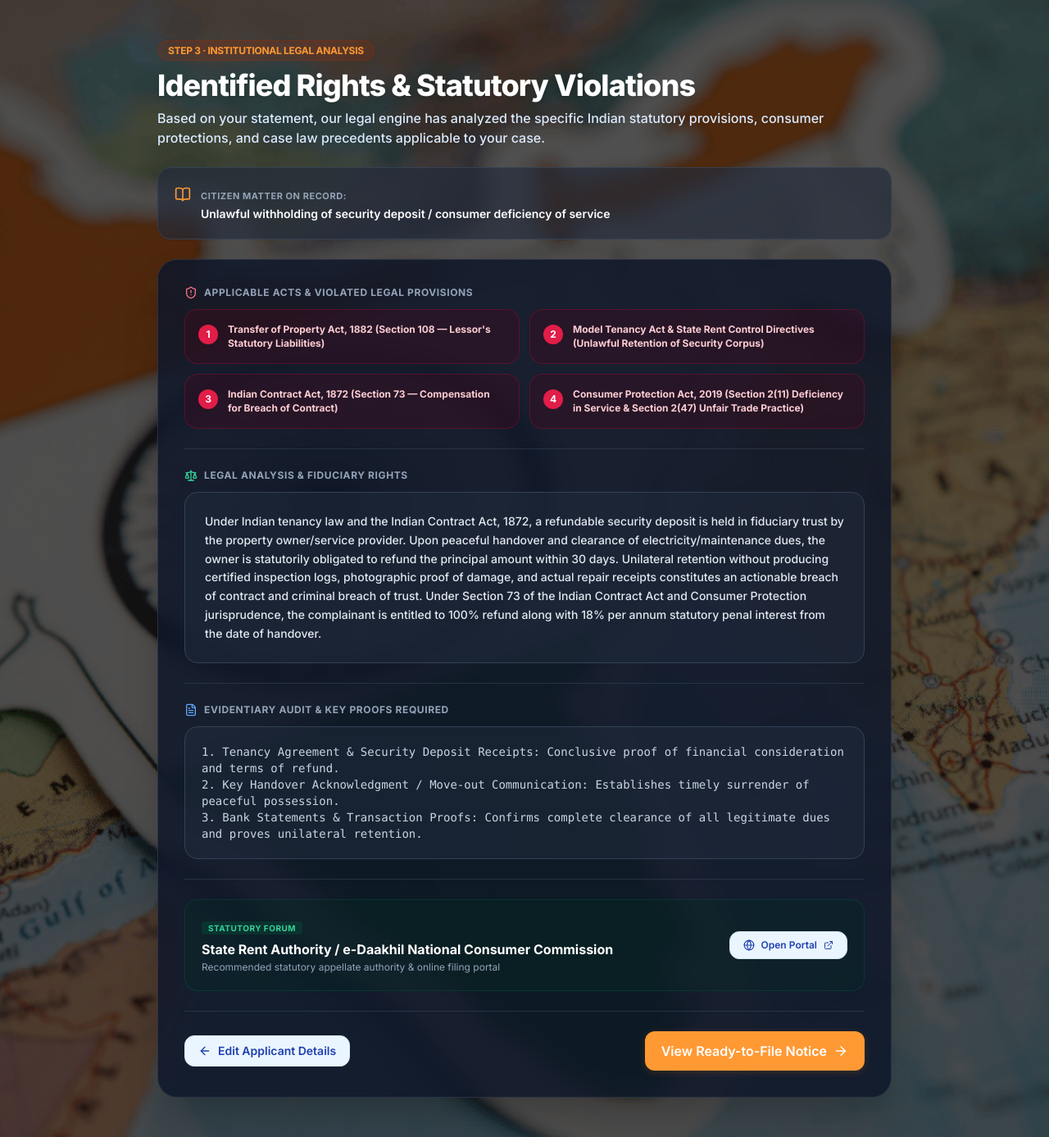
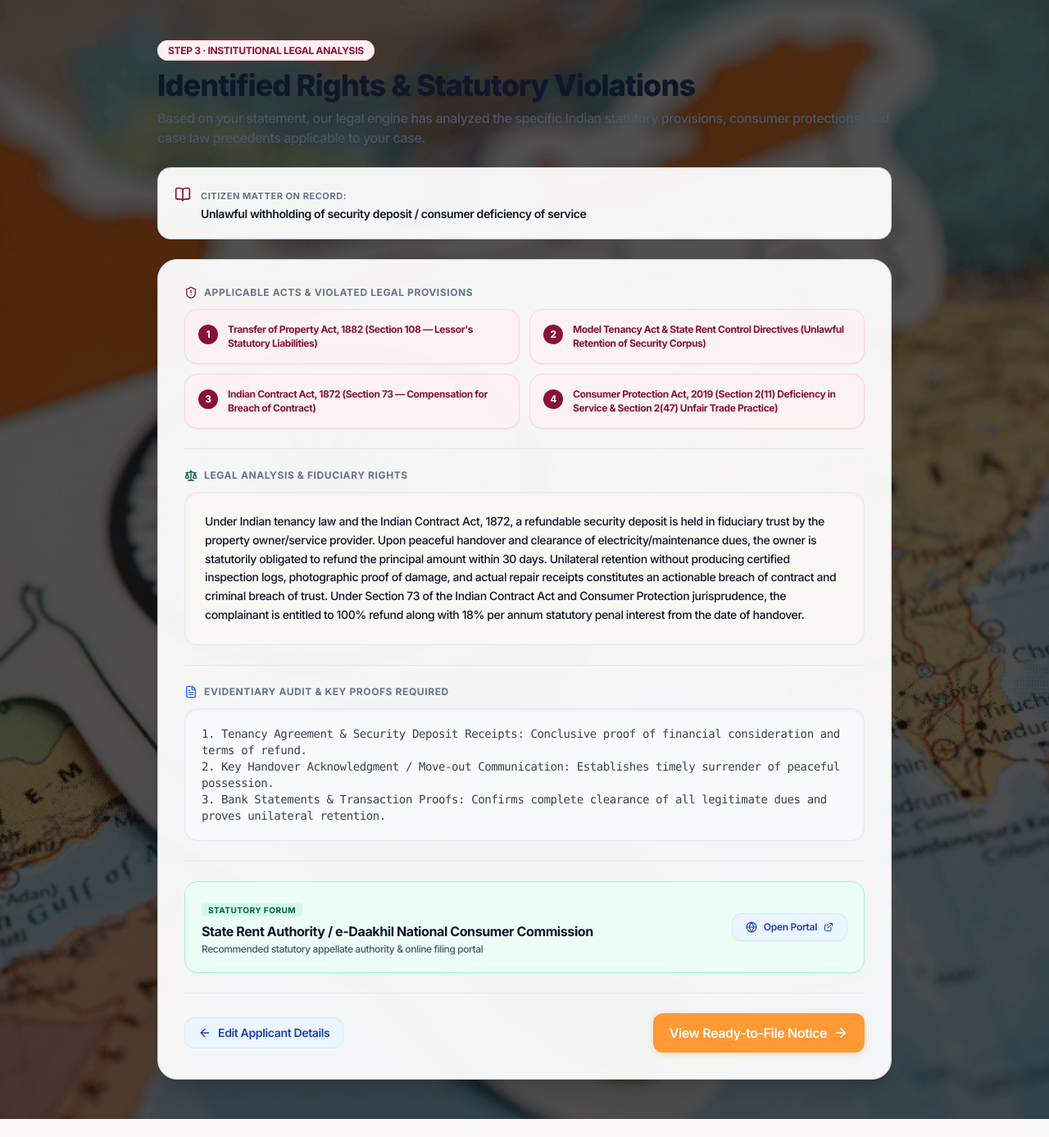
Before and after one commit to Manipal-Map/JanAdhikar-v2, a Next.js app: page /dashboard/grievance/result in a window 1280 px wide. Shown: the whole page at 82% size. After the commit the page ends 1365 px from the top, so only its background shows below. Built offline with nearby package versions, Linux system fonts and the light colour scheme; no server answers.

Commit message:
Update GrievanceResultView.tsx

```diff
--- a/views/GrievanceResultView.tsx
+++ b/views/GrievanceResultView.tsx
@@ -84,7 +84,7 @@ ${applicantName}
 
   return (
     <div
-      className="min-h-screen flex flex-col items-center justify-center p-4 py-12 bg-cover bg-center bg-no-repeat relative text-slate-200 font-sans"
+      className="min-h-screen flex flex-col items-center justify-center p-4 py-12 bg-cover bg-center bg-no-repeat relative text-ashoka-navy font-sans tracking-tight"
       style={{ backgroundImage: "url('/bg.image.png')" }}
     >
       <motion.div initial={{ opacity: 0, y: 15 }} animate={{ opacity: 1, y: 0 }} className="w-full max-w-4xl relative z-10">
@@ -93,84 +93,84 @@ ${applicantName}
           <div className="space-y-6">
             <div>
               <div className="mb-3">
-                <span className="text-xs font-bold uppercase font-sans tracking-tight text-[#FF9933] bg-[#A32A02]/20 px-3 py-1 rounded-full border border-[#A32A02]/30">
+                <span className="text-xs font-bold uppercase font-sans tracking-tight text-court-maroon bg-rose-50 px-3 py-1 rounded-full border border-rose-200">
                   STEP 3 · Institutional Legal Analysis
                 </span>
               </div>
 
-              <h1 className="text-3xl sm:text-4xl font-extrabold text-white mb-2 tracking-tight drop-shadow-md">
+              <h1 className="text-3xl sm:text-4xl font-extrabold text-ashoka-navy mb-2 tracking-tight drop-shadow-sm">
                 Identified Rights & Statutory Violations
               </h1>
-              <p className="text-blue-100 text-sm sm:text-base leading-relaxed font-medium drop-shadow-sm">
+              <p className="text-slate-600 text-sm sm:text-base leading-relaxed font-medium drop-shadow-sm">
                 Based on your statement, our legal engine has analyzed the specific Indian statutory provisions, consumer protections, and case law precedents applicable to your case.
               </p>
             </div>
 
-            <div className="bg-[#1E293B]/60 backdrop-blur-md border border-slate-700 rounded-2xl p-4 sm:p-5 text-left flex items-start gap-3 shadow-sm">
-              <BookOpen className="w-5 h-5 text-[#FF9933] mt-0.5 shrink-0" />
+            <div className="bg-white/95 backdrop-blur-sm border border-slate-300 rounded-2xl p-4 sm:p-5 text-left flex items-start gap-3 shadow-sm">
+              <BookOpen className="w-5 h-5 text-court-maroon mt-0.5 shrink-0" />
               <div>
-                <span className="text-[11px] font-bold uppercase tracking-wider text-slate-400">Citizen Matter on Record:</span>
-                <p className="text-sm font-semibold text-white mt-0.5">{defaultProblem}</p>
+                <span className="text-[11px] font-bold uppercase tracking-wider text-slate-500">Citizen Matter on Record:</span>
+                <p className="text-sm font-semibold text-ashoka-navy mt-0.5">{defaultProblem}</p>
               </div>
             </div>
 
-            <div className="bg-[#0F172A]/85 backdrop-blur-md border border-white/10 rounded-3xl p-6 sm:p-8 shadow-2xl space-y-6 text-left">
+            <div className="bg-white/95 backdrop-blur-sm border border-slate-300 rounded-3xl p-6 sm:p-8 shadow-xl space-y-6 text-left">
 
               <div>
                 <div className="flex items-center gap-2 mb-3">
-                  <ShieldAlert className="w-4 h-4 text-rose-400" />
-                  <h3 className="text-xs font-bold text-slate-400 uppercase tracking-wider">Applicable Acts & Violated Legal Provisions</h3>
+                  <ShieldAlert className="w-4 h-4 text-court-maroon" />
+                  <h3 className="text-xs font-bold text-slate-500 uppercase tracking-wider">Applicable Acts & Violated Legal Provisions</h3>
                 </div>
                 <div className="grid grid-cols-1 sm:grid-cols-2 gap-3">
                   {violated_rights.map((right, idx) => (
-                    <div key={idx} className="p-4 bg-rose-950/30 border border-rose-900/50 rounded-2xl flex items-start gap-3">
-                      <span className="w-6 h-6 rounded-full bg-rose-600 text-white text-xs font-bold flex items-center justify-center shrink-0 mt-0.5">
+                    <div key={idx} className="p-4 bg-rose-50/70 border border-rose-200/80 rounded-2xl flex items-start gap-3 shadow-sm">
+                      <span className="w-6 h-6 rounded-full bg-court-maroon text-white text-xs font-bold flex items-center justify-center shrink-0 mt-0.5">
                         {idx + 1}
                       </span>
                       <div>
-                        <p className="text-xs font-bold text-rose-200 leading-snug">{right}</p>
+                        <p className="text-xs font-bold text-court-maroon leading-snug">{right}</p>
                       </div>
                     </div>
                   ))}
                 </div>
               </div>
 
-              <div className="border-t border-slate-700/60 pt-6">
+              <div className="border-t border-slate-200 pt-6">
                 <div className="flex items-center gap-2 mb-3">
-                  <Scale className="w-4 h-4 text-emerald-400" />
-                  <h3 className="text-xs font-bold text-slate-400 uppercase tracking-wider">Legal Analysis & Fiduciary Rights</h3>
+                  <Scale className="w-4 h-4 text-statutory-green" />
+                  <h3 className="text-xs font-bold text-slate-500 uppercase tracking-wider">Legal Analysis & Fiduciary Rights</h3>
                 </div>
-                <div className="bg-[#1E293B]/60 p-5 sm:p-6 rounded-2xl border border-slate-700 text-sm text-slate-200 leading-relaxed font-medium">
+                <div className="bg-[#FAF8F5] p-5 sm:p-6 rounded-2xl border border-slate-200 text-sm text-ashoka-navy leading-relaxed font-medium shadow-inner">
                   {legal_explanation}
                 </div>
               </div>
 
-              <div className="border-t border-slate-700/60 pt-6">
+              <div className="border-t border-slate-200 pt-6">
                 <div className="flex items-center gap-2 mb-3">
-                  <FileText className="w-4 h-4 text-blue-400" />
-                  <h3 className="text-xs font-bold text-slate-400 uppercase tracking-wider">Evidentiary Audit & Key Proofs Required</h3>
+                  <FileText className="w-4 h-4 text-blue-600" />
+                  <h3 className="text-xs font-bold text-slate-500 uppercase tracking-wider">Evidentiary Audit & Key Proofs Required</h3>
                 </div>
-                <div className="bg-[#1E293B]/60 p-5 rounded-2xl border border-slate-700 text-xs sm:text-sm text-slate-300 leading-relaxed whitespace-pre-line font-mono">
+                <div className="bg-slate-50 p-5 rounded-2xl border border-slate-200 text-xs sm:text-sm text-slate-700 leading-relaxed whitespace-pre-line font-mono shadow-inner">
                   {evidence_analysis}
                 </div>
               </div>
 
               {target_portal_name && (
-                <div className="border-t border-slate-700/60 pt-6">
-                  <div className="bg-emerald-950/30 border border-emerald-900/50 rounded-2xl p-5 flex flex-col sm:flex-row sm:items-center justify-between gap-4">
+                <div className="border-t border-slate-200 pt-6">
+                  <div className="bg-emerald-50 border border-emerald-200 rounded-2xl p-5 flex flex-col sm:flex-row sm:items-center justify-between gap-4 shadow-sm">
                     <div>
-                      <span className="text-[10px] font-bold uppercase tracking-wider text-emerald-400 bg-emerald-900/40 px-2 py-0.5 rounded">
+                      <span className="text-[10px] font-bold uppercase tracking-wider text-emerald-800 bg-emerald-100 px-2 py-0.5 rounded">
                         Statutory Forum
                       </span>
-                      <h4 className="text-base font-bold text-white mt-1">{target_portal_name}</h4>
-                      <p className="text-xs text-slate-400 mt-0.5">Recommended statutory appellate authority & online filing portal</p>
+                      <h4 className="text-base font-bold text-slate-900 mt-1 tracking-tight">{target_portal_name}</h4>
+                      <p className="text-xs text-slate-600 mt-0.5 font-medium">Recommended statutory appellate authority & online filing portal</p>
                     </div>
                     {target_portal_url && (
                       <a
                         href={target_portal_url}
                         target="_blank"
                         rel="noreferrer"
-                        className="btn-ghost text-xs py-2 px-4 gap-1.5 bg-slate-800 border border-emerald-700/50 text-emerald-400 hover:bg-emerald-900/50 shrink-0 self-start sm:self-auto"
+                        className="btn-ghost text-xs py-2 px-4 gap-1.5 bg-white border border-emerald-300 text-emerald-800 hover:bg-emerald-100 shrink-0 self-start sm:self-auto font-bold tracking-tight shadow-sm"
                       >
                         <Globe size={14} /> Open Portal <ExternalLink size={12} />
                       </a>
@@ -179,16 +179,16 @@ ${applicantName}
                 </div>
               )}
 
-              <div className="flex flex-col sm:flex-row items-center justify-between gap-3 pt-6 border-t border-slate-700/60">
+              <div className="flex flex-col sm:flex-row items-center justify-between gap-3 pt-6 border-t border-slate-200">
                 <button
                   onClick={() => router.push('/dashboard/grievance')}
-                  className="btn-ghost text-sm py-3 px-5 border border-slate-700 cursor-pointer w-full sm:w-auto justify-center bg-slate-800 hover:bg-slate-700 text-slate-300 hover:text-white"
+                  className="btn-ghost text-sm py-3 px-5 border border-slate-300 cursor-pointer w-full sm:w-auto justify-center bg-white text-slate-700 hover:bg-slate-50 font-bold tracking-tight"
                 >
                   <ArrowLeft size={16} /> Edit Applicant Details
                 </button>
                 <button
                   onClick={() => setSubStep(2)}
-                  className="btn-primary text-base py-3.5 px-8 cursor-pointer w-full sm:w-auto justify-center shadow-md bg-[#A32A02] hover:bg-[#138808] text-white font-bold"
+                  className="btn-primary text-base py-3.5 px-8 cursor-pointer w-full sm:w-auto justify-center shadow-md bg-[#A32A02] hover:bg-[#138808] transition-colors text-white font-bold tracking-tight"
                 >
                   View Ready-to-File Notice <ArrowRight size={18} />
                 </button>
@@ -199,21 +199,21 @@ ${applicantName}
           <div className="space-y-6">
             <div className="flex flex-col sm:flex-row sm:items-center justify-between gap-2">
               <div>
-                <span className="text-xs font-bold uppercase font-sans tracking-tight text-[#FF9933] bg-[#A32A02]/20 px-3 py-1 rounded-full border border-[#A32A02]/30">
+                <span className="text-xs font-bold uppercase font-sans tracking-tight text-court-maroon bg-rose-50 px-3 py-1 rounded-full border border-rose-200">
                   STEP 4 · Formal Legal Demand Notice
                 </span>
-                <h1 className="text-3xl sm:text-4xl font-extrabold text-white mt-2 tracking-tight drop-shadow-md">
+                <h1 className="text-3xl sm:text-4xl font-extrabold text-ashoka-navy mt-2 tracking-tight drop-shadow-md">
                   Ready-to-File Legal Notice
                 </h1>
               </div>
               {caseId && (
-                <span className="text-xs font-mono font-bold text-slate-300 bg-[#0F172A]/80 backdrop-blur-md px-3 py-1 rounded-xl border border-slate-700/60 shadow-xs self-start sm:self-auto">
+                <span className="text-xs font-mono font-bold text-slate-600 bg-white/95 backdrop-blur-sm px-3 py-1 rounded-xl border border-slate-300 shadow-xs self-start sm:self-auto">
                   Case ID: #{caseId}
                 </span>
               )}
             </div>
 
-            <p className="text-blue-100 text-sm leading-relaxed text-left font-medium drop-shadow-sm">
+            <p className="text-slate-600 text-sm leading-relaxed text-left font-medium drop-shadow-sm">
               Your formal legal demand notice has been drafted in compliance with <strong>Section 80 CPC</strong> and the <strong>Consumer Protection Act, 2019</strong>. You can download it as a formal PDF, copy it, or print it.
             </p>
 
@@ -224,20 +224,20 @@ ${applicantName}
                 caseId={caseId}
               />
 
-              <div className="bg-[#0F172A]/85 backdrop-blur-md border border-white/10 rounded-2xl p-5 text-left space-y-2 shadow-xs">
-                <h4 className="text-xs font-bold text-white uppercase tracking-wider flex items-center gap-1.5">
-                  <Clock className="w-4 h-4 text-amber-500" /> Recommended Service Instructions
+              <div className="bg-slate-50 border border-slate-300 rounded-2xl p-5 text-left space-y-2 shadow-inner">
+                <h4 className="text-xs font-bold text-ashoka-navy uppercase tracking-wider flex items-center gap-1.5">
+                  <Clock className="w-4 h-4 text-court-maroon" /> Recommended Service Instructions
                 </h4>
-                <ul className="text-xs text-slate-300 space-y-1.5 pl-4 list-disc leading-relaxed font-medium">
+                <ul className="text-xs text-slate-600 space-y-1.5 pl-4 list-disc leading-relaxed font-medium">
                   <li>Send this notice via <strong>Speed Post with Acknowledgment Due (AD)</strong> or by Registered Email to retain proof of delivery.</li>
                   <li>Give the opposite party <strong>15 statutory calendar days</strong> to comply from the date of receipt.</li>
                   <li>If the dispute remains unresolved after 15 days, submit the postal tracking receipt along with this notice on <strong>{target_portal_name || 'e-Daakhil'}</strong> to file your formal complaint.</li>
                 </ul>
               </div>
 
-              <div className="bg-amber-950/30 border border-amber-900/50 rounded-2xl p-4 flex items-start gap-3 text-left">
-                <AlertCircle size={18} className="text-amber-400 mt-0.5 shrink-0" />
-                <p className="text-xs text-amber-200 leading-relaxed font-medium">
+              <div className="bg-amber-50 border border-amber-200 rounded-2xl p-4 flex items-start gap-3 text-left shadow-sm">
+                <AlertCircle size={18} className="text-amber-600 mt-0.5 shrink-0" />
+                <p className="text-xs text-amber-900 leading-relaxed font-medium">
                   <strong>Statutory Notice Disclaimer:</strong> This legal notice has been generated by JanAdhikar's institutional AI engine. Please verify all party names, addresses, and transaction amounts before service.
                 </p>
               </div>
@@ -245,13 +245,13 @@ ${applicantName}
               <div className="flex flex-col sm:flex-row items-center justify-between gap-3 pt-2">
                 <button
                   onClick={() => setSubStep(1)}
-                  className="btn-ghost text-sm py-3 px-5 border border-slate-700 cursor-pointer w-full sm:w-auto justify-center bg-slate-800 hover:bg-slate-700 text-slate-300 hover:text-white"
+                  className="btn-ghost text-sm py-3 px-5 border border-slate-300 cursor-pointer w-full sm:w-auto justify-center bg-white text-slate-700 hover:bg-slate-50 font-bold tracking-tight"
                 >
                   <ArrowLeft size={16} /> Back to Rights Analysis
                 </button>
                 <button
                   onClick={() => { setStage('IDLE'); router.push('/'); }}
-                  className="btn-primary text-sm py-3 px-6 cursor-pointer w-full sm:w-auto justify-center bg-[#A32A02] hover:bg-[#138808] transition-colors text-white font-bold"
+                  className="btn-primary text-sm py-3 px-6 cursor-pointer w-full sm:w-auto justify-center bg-[#A32A02] hover:bg-[#138808] transition-colors text-white font-bold tracking-tight shadow-md"
                 >
                   Start Another Case
                 </button>
```
